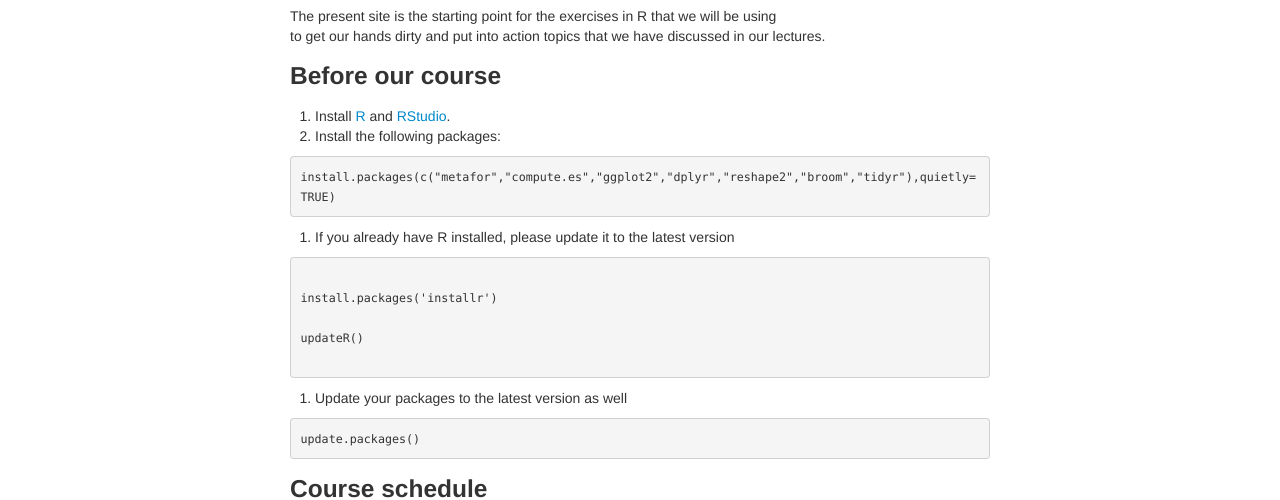
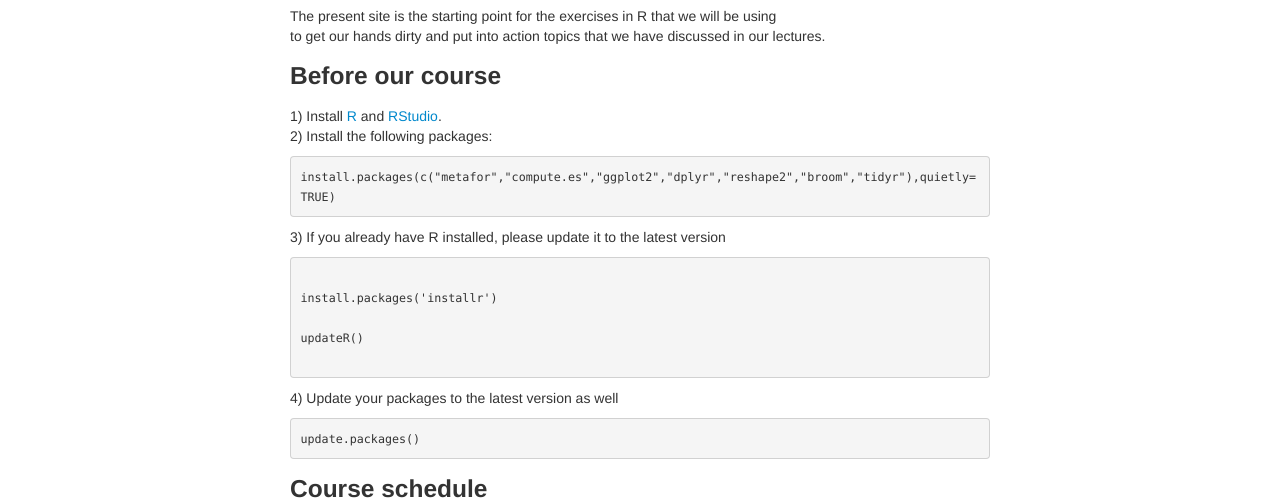
Before and after one commit to dylancraven/MetaAnalysis_Course, a Jekyll site: the page built from index.md, in a window 1280 px wide. Shown: the part 186-686 px from the top of the page. Built offline with Jekyll 4.4.1, drawn with Linux system fonts in a browser that asks for light colours; part of the change alters nothing that is shown.

Commit message:
add urls

````diff
--- a/index.md
+++ b/index.md
@@ -9,13 +9,13 @@ to get our hands dirty and put into action topics that we have discussed in our
 
 ### Before our course
 
-1. Install [R]() and [RStudio]().
-2. Install the following packages:
+1) Install [R](https://cran.r-project.org/) and [RStudio](https://www.rstudio.com/products/rstudio/download/).
+2) Install the following packages:
 
 ```
 install.packages(c("metafor","compute.es","ggplot2","dplyr","reshape2","broom","tidyr"),quietly=TRUE)
 ```
-3. If you already have R installed, please update it to the latest version
+3) If you already have R installed, please update it to the latest version
 
 ```
 
@@ -25,7 +25,7 @@ updateR()
 
 ```
 
-4. Update your packages to the latest version as well
+4) Update your packages to the latest version as well
 
 ```
 update.packages()
````
